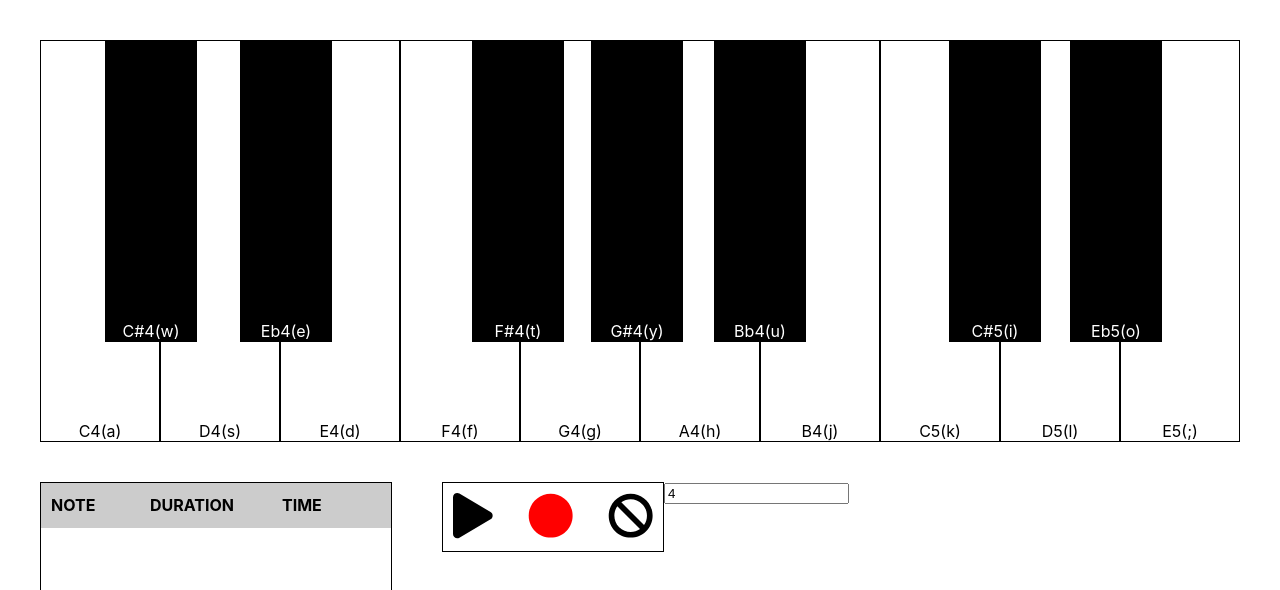
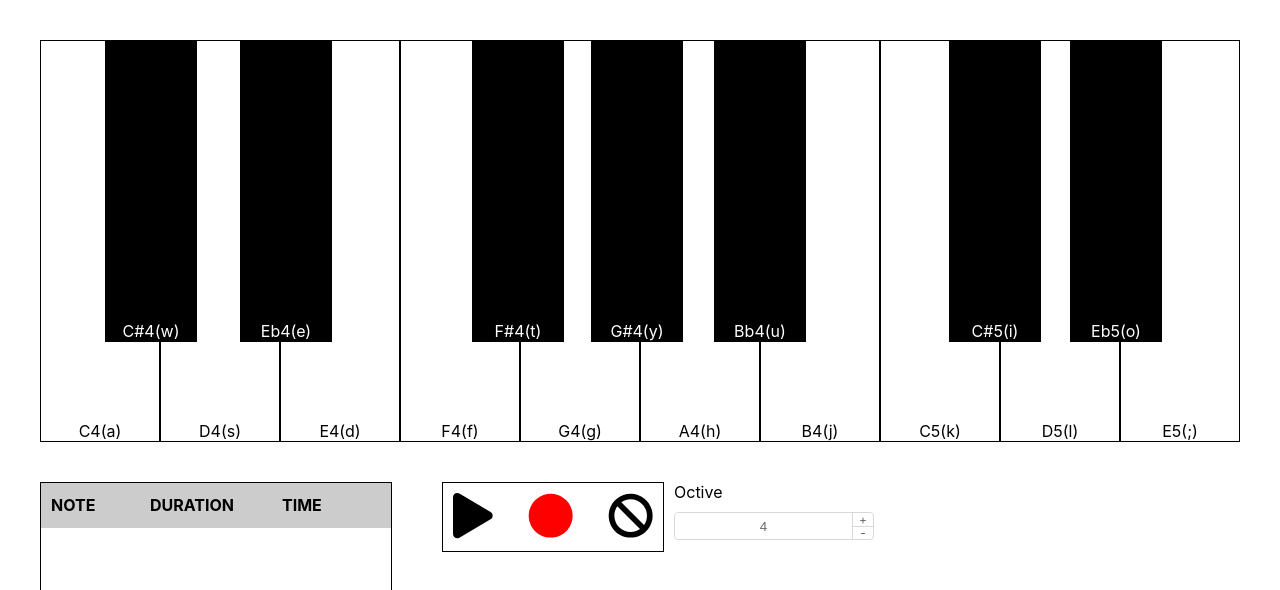
Before and after one commit to norarcasey/keyboard, a React (Create React App) app: page / in a window 1280 px wide. Shown: the top 590 px of the page. Built offline with nearby package versions, Linux system fonts and the light colour scheme.

Commit message:
styling the octive control

```diff
--- a/src/components/key/index.tsx
+++ b/src/components/key/index.tsx
@@ -9,6 +9,7 @@ export interface IKeyProps {
   note: string;
   keyboardKey: string;
   color?: string;
+  octive: number;
   style?: object;
 }
 
--- a/src/components/keyboard/index.tsx
+++ b/src/components/keyboard/index.tsx
@@ -109,7 +109,14 @@ const Keyboard: FC<IKeyboardProps> = props => {
   return (
     <div className="keyboard">
       {keys.map((k, i) => (
-        <Key key={`${k.key}${i}`} note={octiveContext.formatKeyOctive(k.key, i)} keyboardKey={k.keyboardKey} color={k.color} style={k.style}></Key>
+        <Key
+          key={`${k.key}${i}`}
+          octive={octiveContext.octive}
+          note={octiveContext.formatKeyOctive(k.key, i)}
+          keyboardKey={k.keyboardKey}
+          color={k.color}
+          style={k.style}
+        ></Key>
       ))}
     </div>
   );
--- a/src/components/octive-control/index.tsx
+++ b/src/components/octive-control/index.tsx
@@ -1,16 +1,29 @@
-import React, { FC, useContext } from 'react';
+import React, { FC, useContext, useState } from 'react';
 import { OctiveContext, IOctiveContext } from '../../contexts/octive-context';
 // @ts-ignore
 import InputNumber from 'rc-input-number';
+import 'rc-input-number/assets/index.css';
+import './styles.css';
 
 const OctiveControl: FC<{}> = props => {
   const octiveContext: IOctiveContext = useContext(OctiveContext);
+  const [octive, setOctive] = useState(4);
 
   const handleOctiveChange = (octive: number) => {
-    octiveContext.setOctive(octive);
+    if (Number(octive)) {
+      setOctive(octive);
+      octiveContext.setOctive(octive);
+    } else {
+      setOctive(parseInt(octive.toString(), 10));
+    }
   };
 
-  return <InputNumber defaultValue={4} min={1} max={6} onChange={handleOctiveChange} />;
+  return (
+    <div className="set-octive">
+      <label>Octive</label>
+      <InputNumber defaultValue={4} min={1} max={6} value={octive} onChange={handleOctiveChange} required={true} />
+    </div>
+  );
 };
 
 export default OctiveControl;
--- /dev/null
+++ b/src/components/octive-control/styles.css
@@ -0,0 +1,10 @@
+.set-octive {
+  margin: 10px;
+  display: flex;
+  flex-direction: column;
+  margin-top: 0;
+}
+
+.set-octive label {
+  margin-bottom: 10px;
+}
```
